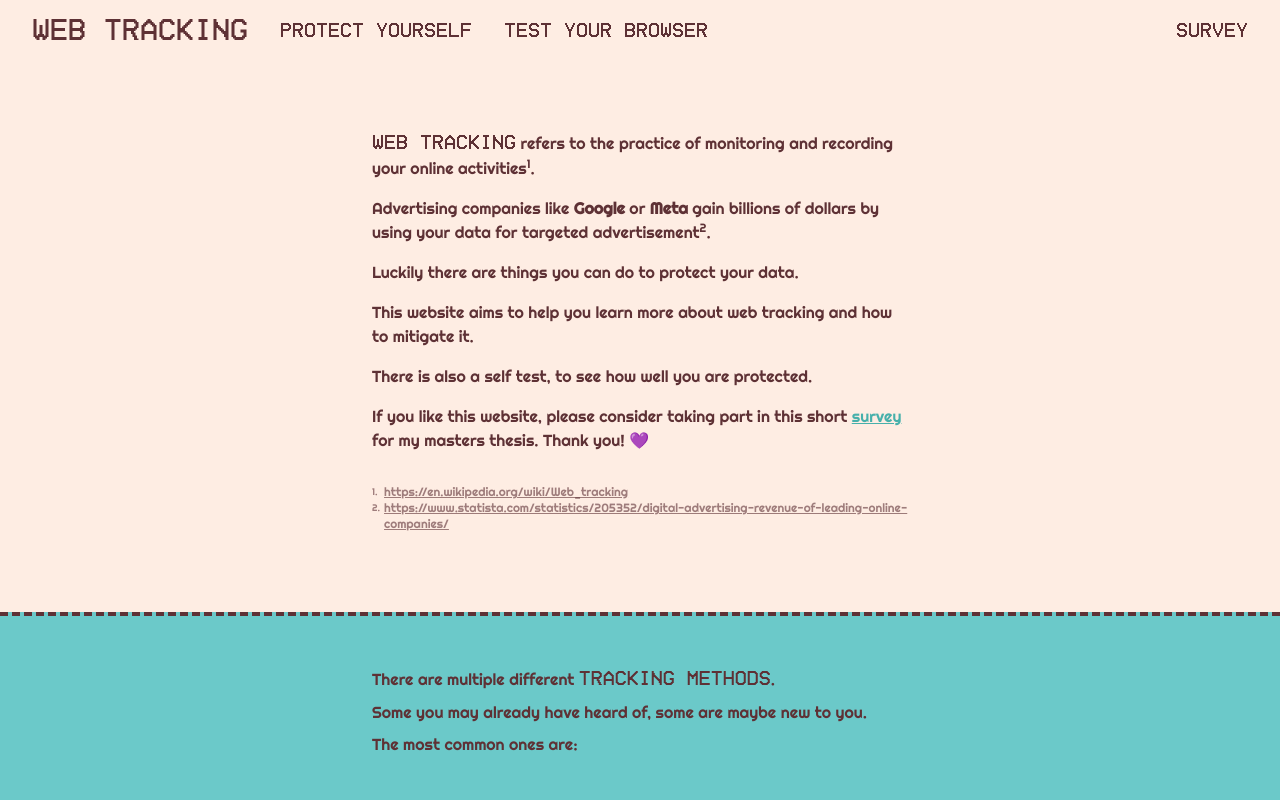
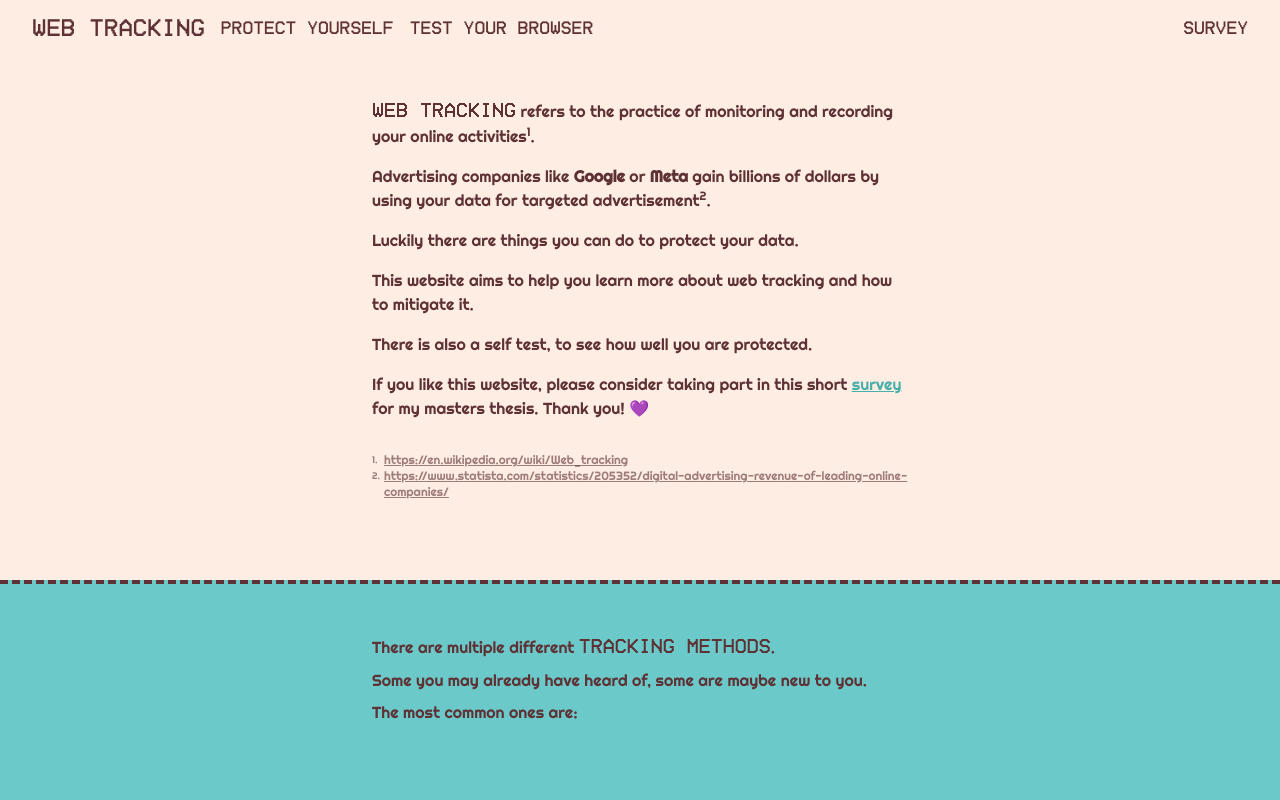
Before and after one commit to bastipnt/fp-protect, a React (Vite) app: page / in a window 1280 px wide. Shown: the top 800 px of the page. Built offline with nearby package versions, Linux system fonts and the light colour scheme.

Commit message:
fix layout

```diff
--- a/src/Layout.tsx
+++ b/src/Layout.tsx
@@ -22,7 +22,7 @@ const Layout: React.FC<Props> = ({ children }) => {
     <>
       <nav
         id="page-header"
-        className="bg-surface justify-left fixed top-0 left-0 z-50 flex w-screen flex-row gap-2 p-2 py-3 align-middle sm:gap-8 sm:px-8"
+        className="bg-surface justify-left fixed top-0 left-0 z-50 flex w-screen flex-row gap-2 p-2 py-3 align-middle sm:gap-4 sm:px-8"
       >
         <NavLink to="/">Web Tracking</NavLink>{" "}
         <NavLink to="/mitigation-strategies">Protect yourself</NavLink>{" "}
@@ -30,13 +30,15 @@ const Layout: React.FC<Props> = ({ children }) => {
         <a
           href="https://tracking-survey.bastipnt.de/?ref=test"
           target="_blank"
-          className="font-heading text-md text-default ml-auto hidden flex-col justify-center text-center sm:flex sm:text-xl"
+          className="font-heading text-default sm:text-md ml-auto hidden flex-col justify-center text-center sm:flex md:text-lg"
         >
           Survey
         </a>
       </nav>
 
-      <main className="box-border flex w-screen flex-col items-center gap-8 pt-20">{children}</main>
+      <main className="box-border flex w-screen flex-col items-center gap-8 pt-20 sm:pt-12">
+        {children}
+      </main>
 
       <footer className="text-stroke-light flex w-screen flex-row justify-end gap-2 p-4 text-sm sm:p-8 sm:text-lg">
         Contact:
--- a/src/components/NavLink.tsx
+++ b/src/components/NavLink.tsx
@@ -11,7 +11,7 @@ const NavLink: React.FC<Props> = ({ children, to }) => {
     <Link
       to={to}
       className={(active) =>
-        `${active ? "text-xl sm:text-2xl md:text-3xl" : "text-md sm:text-lg md:text-xl"} font-heading text-default flex flex-col justify-center text-center`
+        `${active ? "text-lg sm:text-xl md:text-2xl" : "sm:text-md md:text-lg"} font-heading text-default flex flex-col justify-center text-center`
       }
     >
       {children}
```
